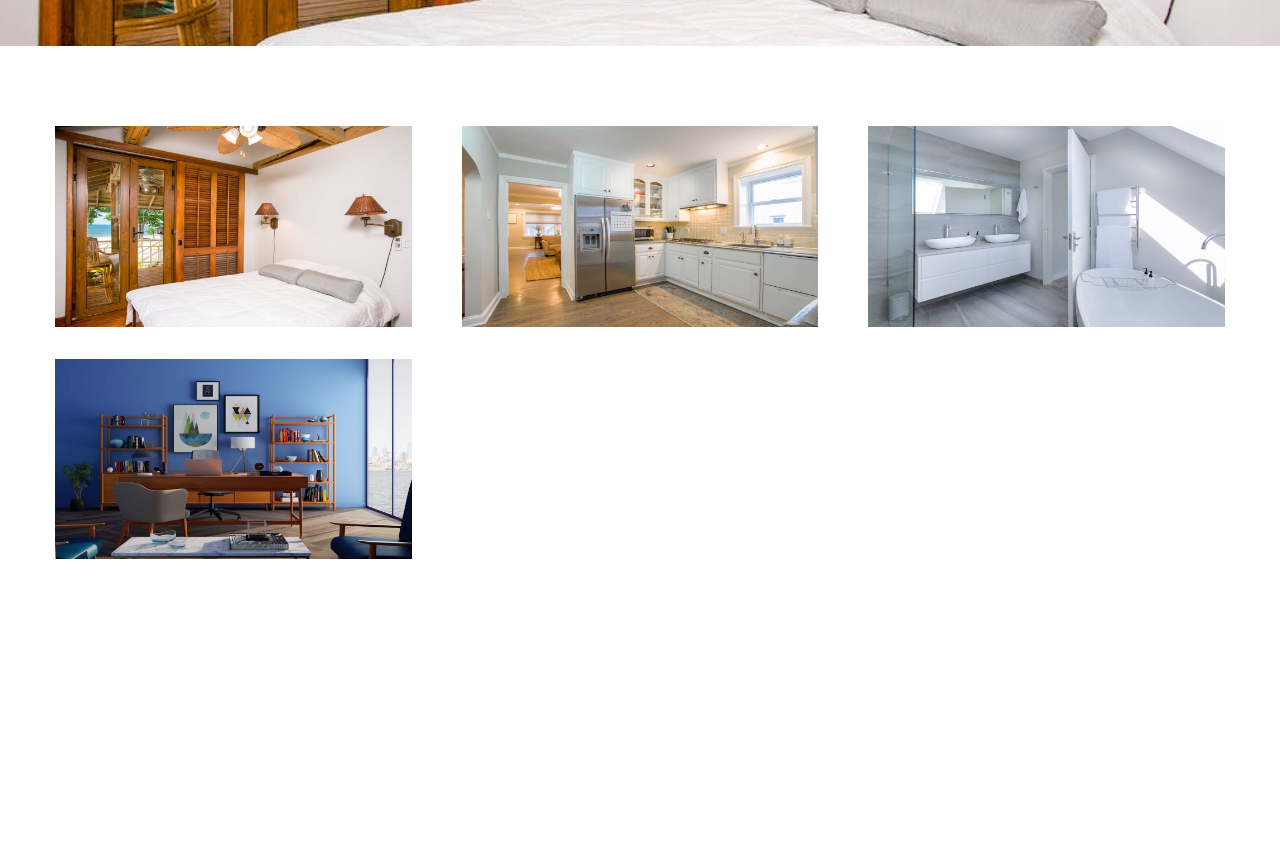
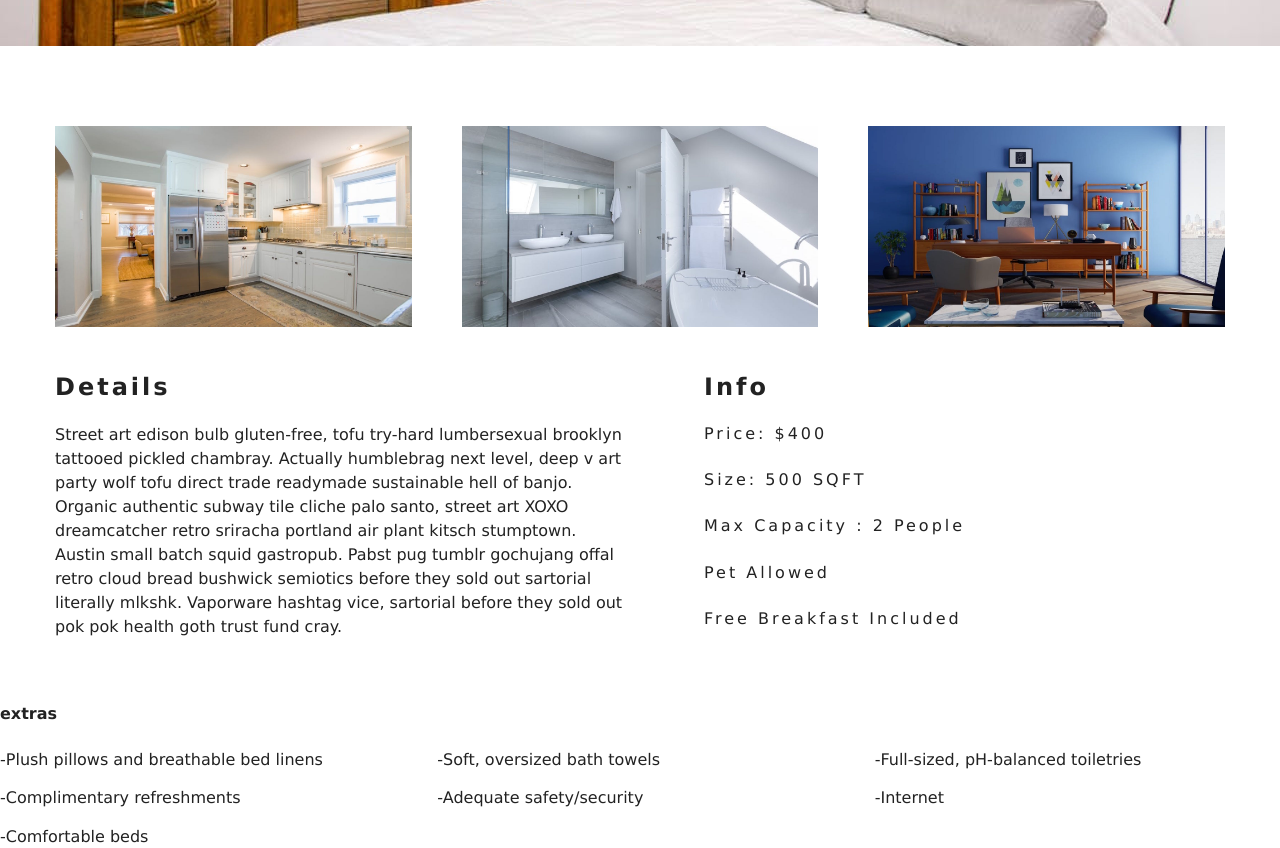
Before and after one commit to rabobahago/beach-resort-app, a React (Create React App) app: page /rooms/double-deluxe in a window 1280 px wide. Shown: the part 500-1348 px from the top of the page. Before the commit the page ends 1059 px from the top, so only its background shows below. Built offline with nearby package versions, Linux system fonts and the light colour scheme.

Commit message:
finished single room component

```diff
--- a/src/pages/SingleRoom.js
+++ b/src/pages/SingleRoom.js
@@ -32,15 +32,17 @@
       description,
       capacity,
       images,
-      prices,
+      price,
       size,
       extras,
       breakfast,
       pets,
     } = room
+
+    const [mainImg, ...defaultImg] = images
     return (
       <>
-        <StyledHero img={images[0] || this.state.defaultBcg}>
+        <StyledHero img={mainImg || this.state.defaultBcg}>
           <Banner title={`${name} room`}>
             <Link to="/rooms" className="btn-primary">
               Back to rooms
@@ -49,10 +51,35 @@
         </StyledHero>
         <section className="single-room">
           <div className="single-room-images">
-            {images.map((item, index) => {
+            {defaultImg.map((item, index) => {
               return <img key={index} src={item} alt={name} />
             })}
           </div>
+          <div className="single-room-info">
+            <article className="desc">
+              <h3>Details</h3>
+              <p>{description}</p>
+            </article>
+            <article className="info">
+              <h3>Info</h3>
+              <h6>price: ${price}</h6>
+              <h6>size: {size} SQFT</h6>
+              <h6>
+                Max Capacity :{' '}
+                {capacity > 1 ? `${capacity} people` : `${capacity} person`}
+              </h6>
+              <h6>{pets ? 'pet allowed' : 'no pets allowed'}</h6>
+              <h6>{breakfast && 'free breakfast included'}</h6>
+            </article>
+          </div>
+        </section>
+        <section room-extras>
+          <h6>extras</h6>
+          <ul className="extras">
+            {extras.map((item, index) => {
+              return <li key={index}>-{item}</li>
+            })}
+          </ul>
         </section>
       </>
     )
```
Also changed, not shown: 1 other file (tests, documents, lock files or other folders).
